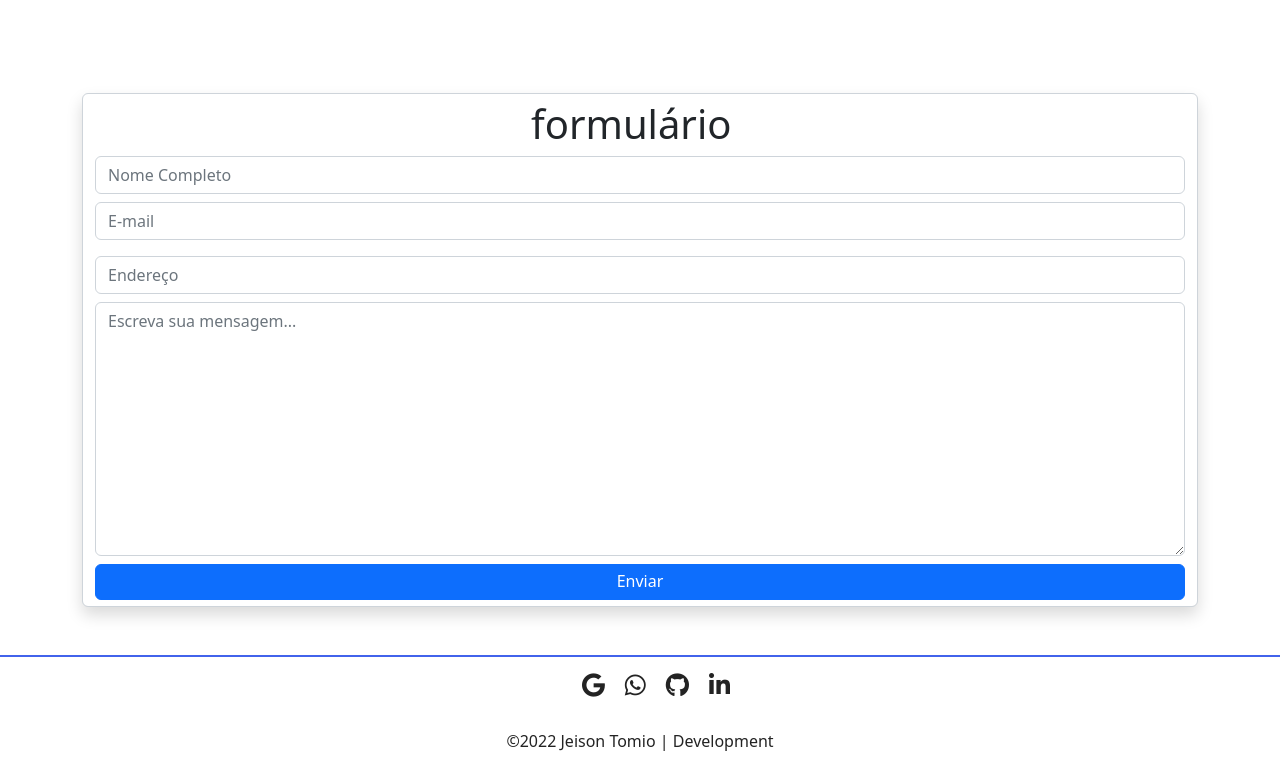
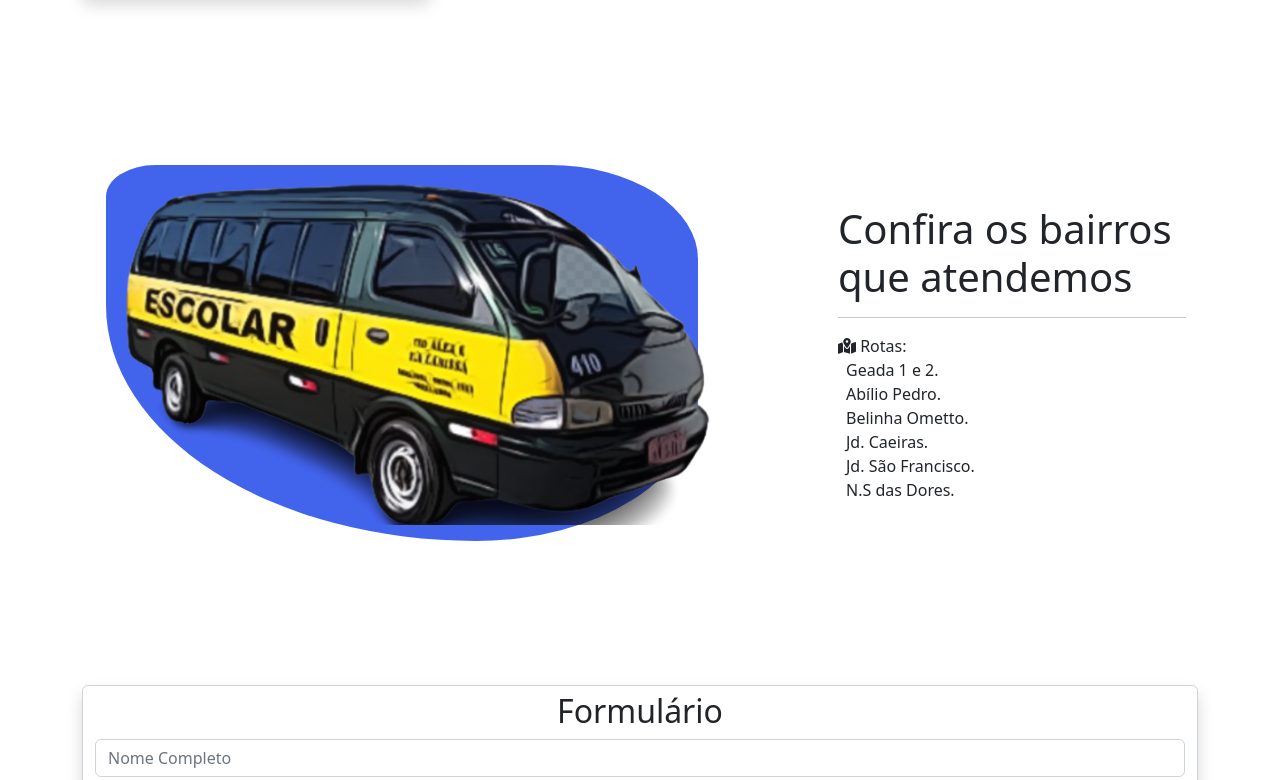
Before and after one commit to Jtomio/TransporteTioAlex, a plain HTML site: page index.html in a window 1280 px wide. Shown: the part 755-1535 px from the top of the page. Drawn offline with nearby package versions, Linux system fonts and the light colour scheme.

Commit message:
add rotas

```diff
--- a/assets/css/style.css
+++ b/assets/css/style.css
@@ -10,10 +10,6 @@ html, body {
     height: 100%;
 }
 
-h1 {
-    text-align: center;
-    margin-left: 40%;
-}
 .bg-cards {
     width: 100%;
     height: 100%;
@@ -21,6 +17,14 @@ h1 {
     border-top: 2px solid#4263eb;
     border-radius: 6px;
 }
+
+/* estilização img topic */
+.img-topic {
+    width: 85%;
+    background-color: #4263eb;
+    border-radius: 10% 30% 45% 75%;
+}
+
 
 /* estilização do footer */
 
@@ -59,7 +63,7 @@ footer .footerSocial li a {
     color:  #232323;
     display: inline-block;
     transition: 0.5s;
-    margin: 0px 10px;
+    margin: 0px 5px;
 }
 
 .footerSocial li a:hover {
--- a/index.html
+++ b/index.html
@@ -37,9 +37,12 @@
     <!-- Cards Schools -->
     <section class="w-100 pb-5 pt-lg-4 pb-lg-5">
         <div class="container pt-5">
-            <h2 class="fs-4 text-center mb-5 fw-bold">
-                Tia Alex e Tia Larrisa
-            </h2>
+            <h1 class="fs-1 text-center mb-5 fw-bold">
+                Tio Alex e Tia Larrisa
+            </h1>
+            <h3 class="fs-4 text-center mb-5 fw-bold">
+                Escolas que atendemos
+            </h3>
             <div class="row mb-4 bg-cards">
                 <div class="col-12 col-md-12 col-lg-4 mb-5">
                     <div class="card shadow border-0">
@@ -61,7 +64,7 @@
                                 <li class="list-group ps-2 pe-2">Parque Nossa Senhora das Dores, 13483-132.</li>
                                 <li class="list-group ps-2 pe-2">Limeira - SP.</li>
                             </ul>
-                            <a href="https://wa.me/5519997012356?text=Contato%20sobre%20orçamento%20transporte%20escolar.%20"
+                            <a href="https://wa.me/5519997012356?text=Contato%20sobre%20orçamento%20transporte%20para%20escola%20Julianelli%20Marizinha.%20"
                             target="_blank"
                             class="btn btn-primary w-100 pt-1">Solicitar Orçamento</a>
                         </div>
@@ -86,7 +89,7 @@
                                 <li class="list-group ps-2 pe-2">Parque Resid. Abilio, 13483-339.</li>
                                 <li class="list-group ps-2 pe-2">Limeira - SP.</li>
                             </ul>
-                            <a href="https://wa.me/5519997012356?text=Contato%20sobre%20orçamento%20transporte%20escolar.%20"
+                            <a href="https://wa.me/5519997012356?text=Contato%20sobre%20orçamento%20transporte%20para%20escola%20Marcia%20Sillman.%20"
                             target="_blank"
                             class="btn btn-primary w-100 pt-1">Solicitar Orçamento</a>
                         </div>
@@ -113,7 +116,7 @@
                                 <li class="list-group ps-2 pe-2">Nossa Senhora das Dores, 13783-132.ã</li>
                                 <li class="list-group ps-2 pe-2">Limeira - SP.</li>
                             </ul>
-                            <a href="https://wa.me/5519997012356?text=Contato%20sobre%20orçamento%20transporte%20escolar.%20"
+                            <a href="https://wa.me/5519997012356?text=Contato%20sobre%20orçamento%20transporte%20para%20escola%20Carolina%20Guilhermina.%20"
                             target="_blank"
                             class="btn btn-primary w-100 pt-1">Solicitar Orçamento</a>
                         </div>
@@ -123,12 +126,39 @@
         </div>
     </section>
 
+    <!-- card img -->
+    <section class="w-100 pb-5 pt-lg-4 pb-lg-5">
+        <div class="container justify-content-lg-center align-content-center">
+            <div class="row m-0 p-0">
+                <div class="col-12 col-sm-12 col-md-12 col-lg-8 p-4">
+                    <div class="img-topic">
+                    <img class="img-fluid m-3" src="./assets/img/topic-cartoon.png" alt="Foto Topic cartoon">
+                    </div>
+                </div>
+                <div class="col-12 col-sm-12 col-md-12 col-lg-4 m-auto">
+                    <h4 class="display-6">Confira os bairros que atendemos</h4>
+                    <hr>
+                    <i class="fas fa-duotone fa-map-location-dot"></i><span>  Rotas:</span>
+                    <ul class="list-group">
+                        <li class="list-group ps-2 pe-2">Geada 1 e 2.</li>
+                        <li class="list-group ps-2 pe-2">Abílio Pedro.</li>
+                        <li class="list-group ps-2 pe-2">Belinha Ometto.</li>
+                        <li class="list-group ps-2 pe-2">Jd. Caeiras.</li>
+                        <li class="list-group ps-2 pe-2">Jd. São Francisco.</li>
+                        <li class="list-group ps-2 pe-2">N.S das Dores.</li>
+                    </ul>
+                </div>
+
+            </div>
+        </div>
+    </section>
+
     <!-- form -->
     <section class="w-100 pb-5 pt-lg-4 pb-lg 5">
-        <div class="container pt-5 pb-2 pt-lg-5 pb-lg-0">
+        <div class="container pb-2 pt-lg-5 pb-lg-0">
             <div class="form-control shadow">
-                <h1 class="d-flex text-center">formulário</h1>
-                <form target="_blank" action="https://formsubmit.co/medriase@gmail.com" method="POST">
+                <h2 class="fs-2 text-center">Formulário</h2>
+                <form target="_blank" action="https://formsubmit.co/alextransportes01@outlook.com.br" method="POST">
                 <div class="form-group">
                     <div class="form-row pb-2">
                     <div class="col pb-2">
@@ -163,10 +193,6 @@
                 <i class="fa-brands fa-google"></i></a>
             </li>
             <li>
-                <a href="https://wa.me/5547988275783?text=Contato%20sobre%20seu%20Curriculum.%20" target="_blank">
-                    <i class="fa-brands fa-whatsapp"></i></a>
-            </li>
-            <li>
                 <a href="https://github.com/Jtomio" target="_blank">
                     <i class="fa-brands fa-github"></i></a>
             </li>
@@ -177,7 +203,7 @@
        </ul>
        <p class="footerParagraph">©2022 Jeison Tomio | Development</p>
 
-  </footer>
+    </footer>
 
   </body>
   <!-- JavaScript Bundle with Popper -->
@@ -190,4 +216,5 @@
       src="https://kit.fontawesome.com/857f64b768.js"
       crossorigin="anonymous"
     ></script>
+    <script src="https://kit.fontawesome.com/857f64b768.js" crossorigin="anonymous"></script>
 </html>
```
Also changed, not shown: assets/css/topic-cartoon.png (deleted), assets/img/topic-cartoon.png (added).
